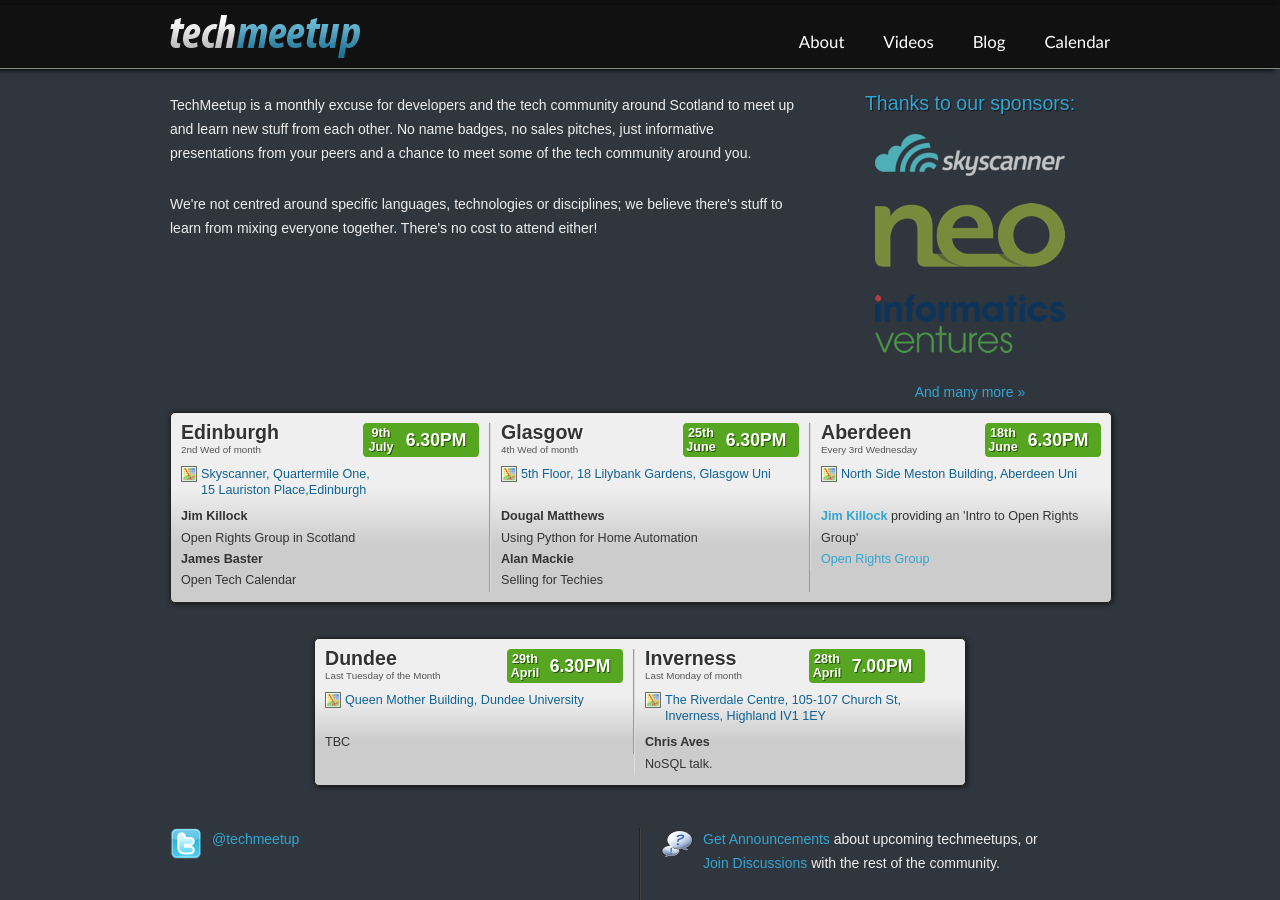
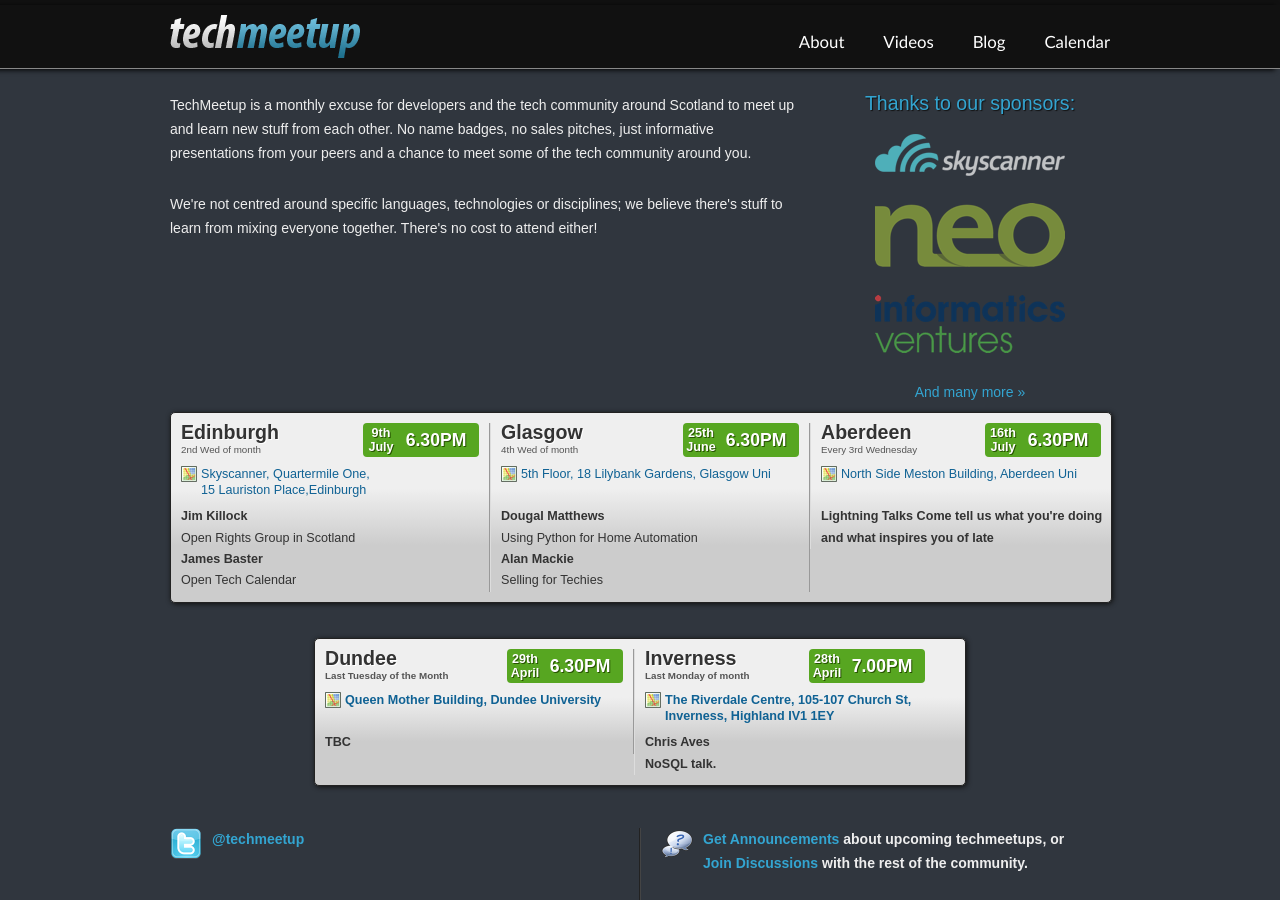
Before and after one commit to techmeetup/techmeetup.co.uk, a Jekyll site: the page built from index.html, in a window 1280 px wide and 900 px high. Built offline with Jekyll 4.4.1, drawn with Linux system fonts in a browser that asks for light colours; Markdown is read by kramdown in place of the engine named in the settings.

Commit message:
Update index.html
update Aberdeen

```diff
--- a/index.html
+++ b/index.html
@@ -86,14 +86,14 @@
     <span>Every 3rd Wednesday</span>
     <p><a href="http://maps.google.co.uk/maps?f=q&amp;source=s_q&amp;hl=en&amp;geocode=&amp;q=Meston+Building+Aberdeen+University&amp;sll=57.294593,-2.400159&amp;sspn=0.017437,0.034075&amp;ie=UTF8&amp;hq=Meston+Building+Aberdeen+University&amp;hnear=&amp;l" class="map">North Side Meston Building, Aberdeen Uni</a></p>
     <p>
-      <strong><a href="https://twitter.com/jimkillock">Jim Killock</a></strong> providing an 'Intro to Open Rights Group'
+      <strong>Lightning Talks</stong> Come tell us what you're doing and what inspires you of late
     </p>
-    <p><a href="https://www.openrightsgroup.org/">Open Rights Group</a></p>
+
     <div class="datewrapper">
       <div class="when">
         <div class="daywrap">
-          <div class="day">18th</div>
-          <div class="month">June</div>
+          <div class="day">16th</div>
+          <div class="month">July</div>
         </div>
         <div class="time">6.30PM</div>
       </div>
```
